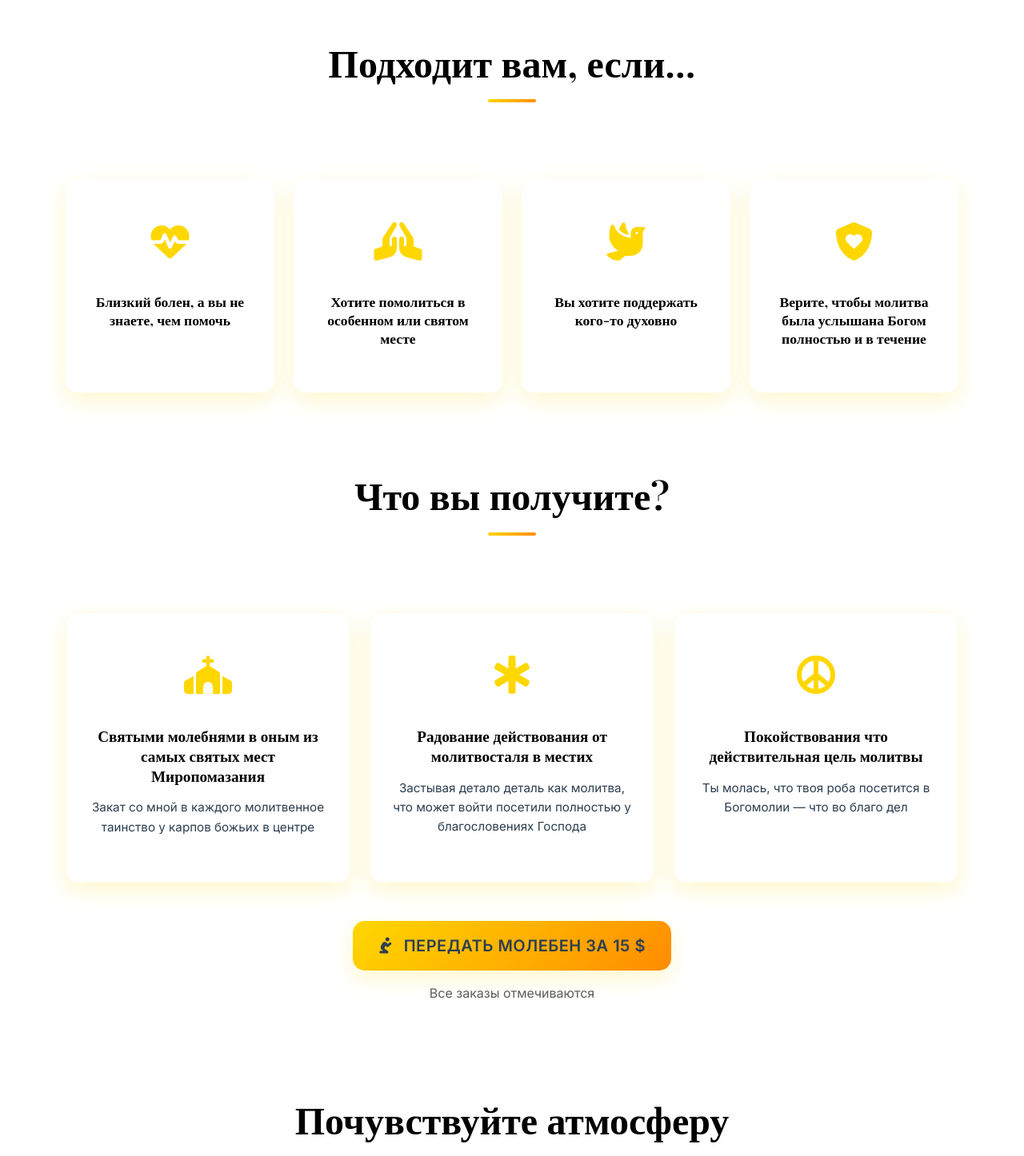
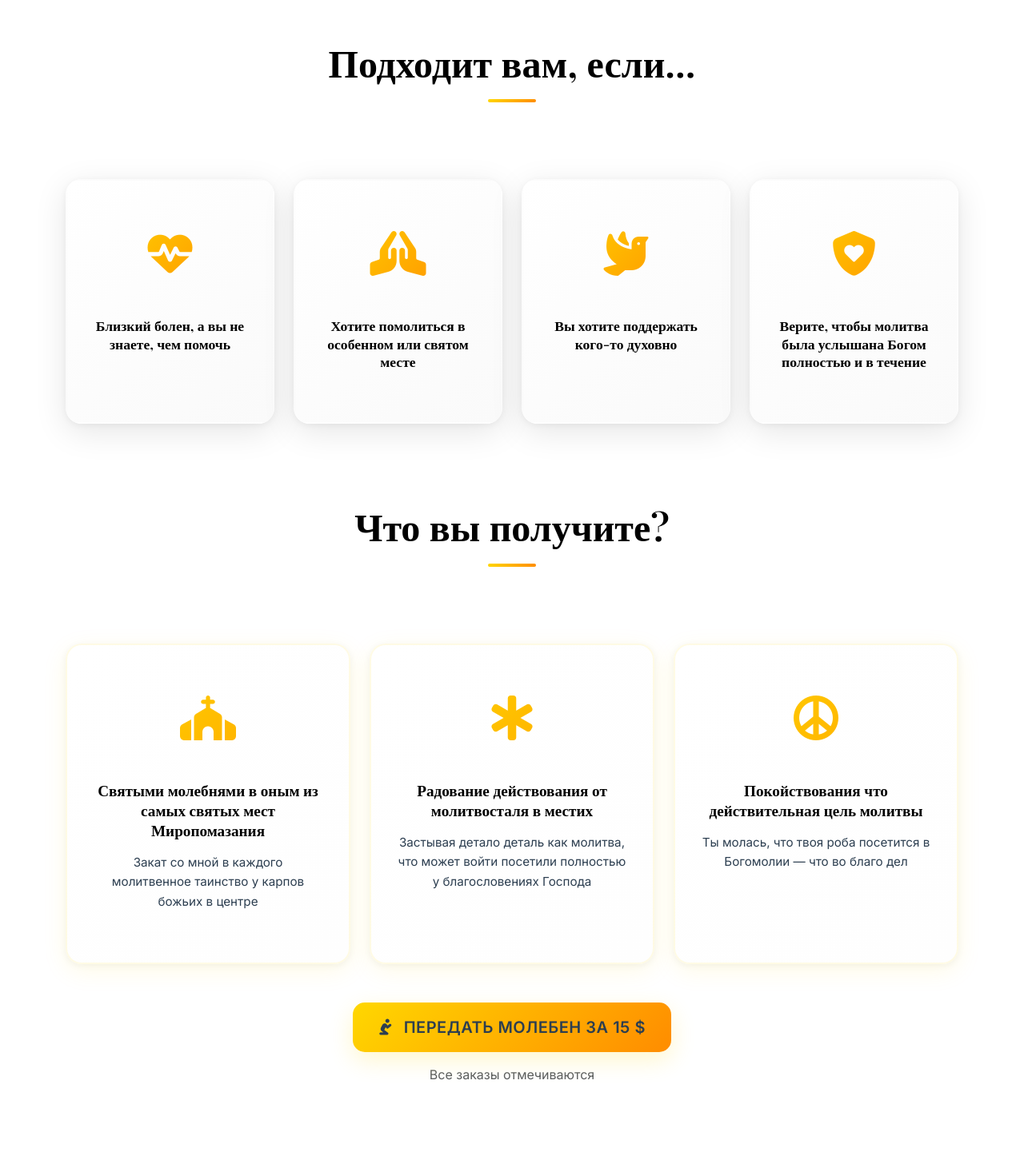
Before and after one commit to SaintSerd/LandingCraft-1, a Flask app: page / in a window 1280 px wide. Shown: the part 1042-2488 px from the top of the page at 80% size. Run offline with Flask 3, Linux system fonts and the light colour scheme.

Commit message:
Enhance the appearance of information blocks throughout the wellness page
Update CSS styles for benefit, result, and process cards to improve visual appeal.

Replit-Commit-Author: Agent
Replit-Commit-Session-Id: a35b1465-f3ef-4cd3-8389-5634677c3765
Replit-Commit-Screenshot-Url: https://storage.googleapis.com/screenshot-production-us-central1/4d5e73ac-d877-4d19-b208-cbb0903a08e0/018e1392-679e-4cb6-999b-fe1a4b09a327.jpg

```diff
--- a/static/css/style.css
+++ b/static/css/style.css
@@ -281,14 +281,14 @@ section {
 
 
 .benefit-card {
-    background: var(--white);
-    border-radius: var(--border-radius);
-    padding: 2.5rem 1.5rem;
+    background: linear-gradient(145deg, #ffffff 0%, #fafafa 100%);
+    border-radius: 20px;
+    padding: 3rem 2rem;
     text-align: center;
-    box-shadow: var(--shadow-soft);
-    transition: var(--transition);
+    box-shadow: 0 10px 40px rgba(0, 0, 0, 0.1), 0 2px 8px rgba(0, 0, 0, 0.05);
+    transition: all 0.4s cubic-bezier(0.175, 0.885, 0.32, 1.275);
     height: 100%;
-    border: 1px solid rgba(255, 255, 255, 0.8);
+    border: 2px solid transparent;
     position: relative;
     overflow: hidden;
 }
@@ -300,14 +300,16 @@ section {
     left: 0;
     width: 100%;
     height: 100%;
-    background: var(--gradient-light);
+    background: linear-gradient(135deg, rgba(255, 215, 0, 0.1) 0%, rgba(255, 140, 0, 0.05) 100%);
     opacity: 0;
-    transition: var(--transition);
+    transition: all 0.4s ease;
+    border-radius: 20px;
 }
 
 .benefit-card:hover {
-    transform: translateY(-10px);
-    box-shadow: var(--shadow-medium);
+    transform: translateY(-15px) scale(1.02);
+    box-shadow: 0 20px 60px rgba(255, 215, 0, 0.2), 0 8px 25px rgba(0, 0, 0, 0.1);
+    border-color: rgba(255, 215, 0, 0.3);
 }
 
 .benefit-card:hover::before {
@@ -315,11 +317,19 @@ section {
 }
 
 .benefit-card .card-icon {
-    font-size: 3rem;
-    color: var(--primary-color);
-    margin-bottom: 1.5rem;
+    font-size: 3.5rem;
+    background: linear-gradient(135deg, #FFD700 0%, #FF8C00 100%);
+    -webkit-background-clip: text;
+    -webkit-text-fill-color: transparent;
+    background-clip: text;
+    margin-bottom: 2rem;
     position: relative;
     z-index: 2;
+    transition: transform 0.3s ease;
+}
+
+.benefit-card:hover .card-icon {
+    transform: scale(1.1) rotate(5deg);
 }
 
 .benefit-card h4 {
@@ -336,14 +346,14 @@ section {
 }
 
 .result-card {
-    background: var(--white);
-    border-radius: var(--border-radius);
-    padding: 2.5rem 1.5rem;
+    background: linear-gradient(145deg, #ffffff 0%, #fefefe 100%);
+    border-radius: 20px;
+    padding: 3rem 2rem;
     text-align: center;
-    box-shadow: var(--shadow-soft);
-    transition: var(--transition);
+    box-shadow: 0 8px 30px rgba(255, 215, 0, 0.1), 0 2px 10px rgba(0, 0, 0, 0.05);
+    transition: all 0.4s cubic-bezier(0.175, 0.885, 0.32, 1.275);
     height: 100%;
-    border: 1px solid rgba(255, 215, 0, 0.1);
+    border: 2px solid rgba(255, 215, 0, 0.1);
     position: relative;
     overflow: hidden;
 }
@@ -370,11 +381,19 @@ section {
 }
 
 .result-card .card-icon {
-    font-size: 3rem;
-    color: var(--primary-color);
-    margin-bottom: 1.5rem;
+    font-size: 3.5rem;
+    background: linear-gradient(135deg, #FFD700 0%, #FFA500 100%);
+    -webkit-background-clip: text;
+    -webkit-text-fill-color: transparent;
+    background-clip: text;
+    margin-bottom: 2rem;
     position: relative;
     z-index: 2;
+    transition: transform 0.3s ease;
+}
+
+.result-card:hover .card-icon {
+    transform: scale(1.1) rotate(-5deg);
 }
 
 .result-card h4 {
```
Also changed, not shown: other parts of static/css/style.css (+33 -19 lines).
